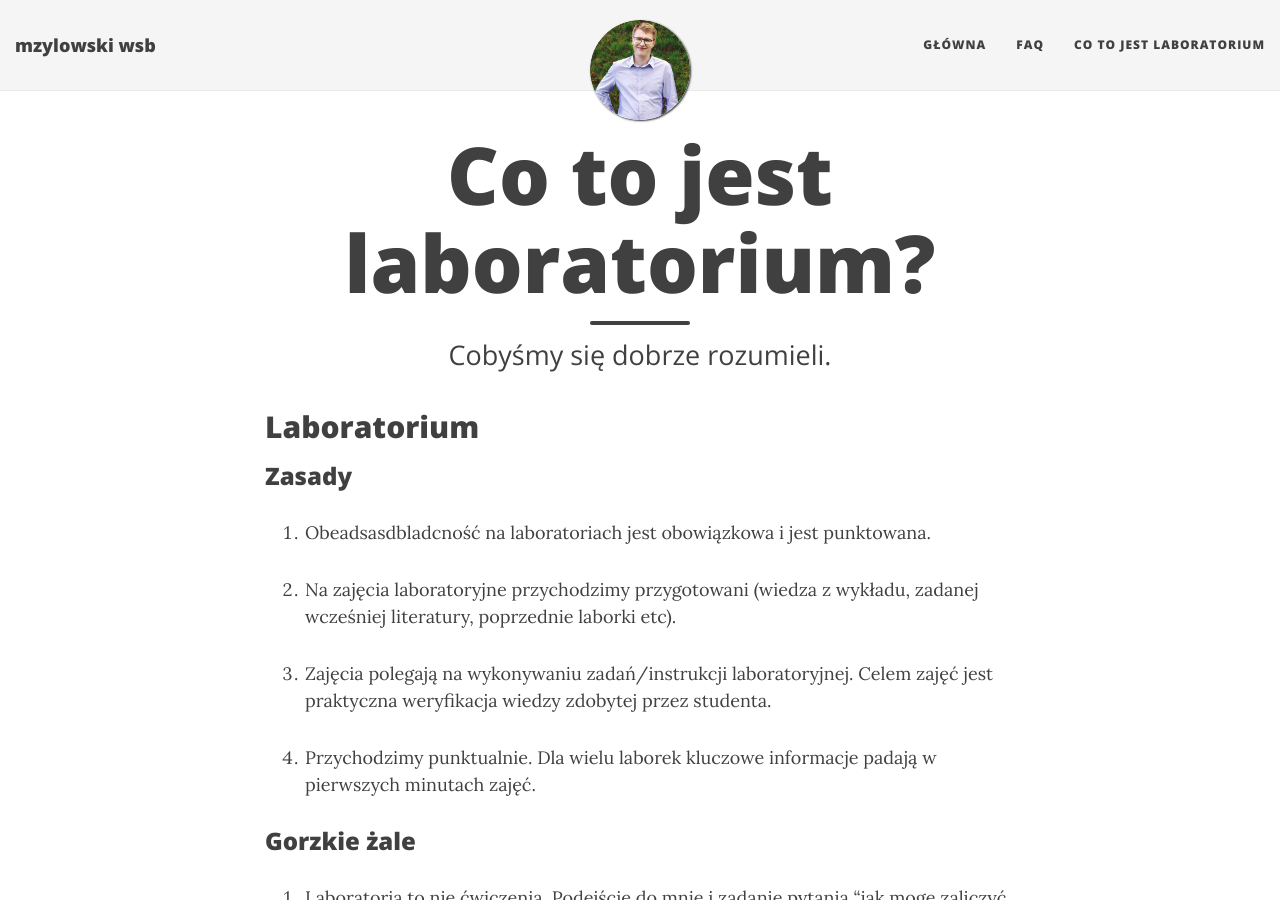
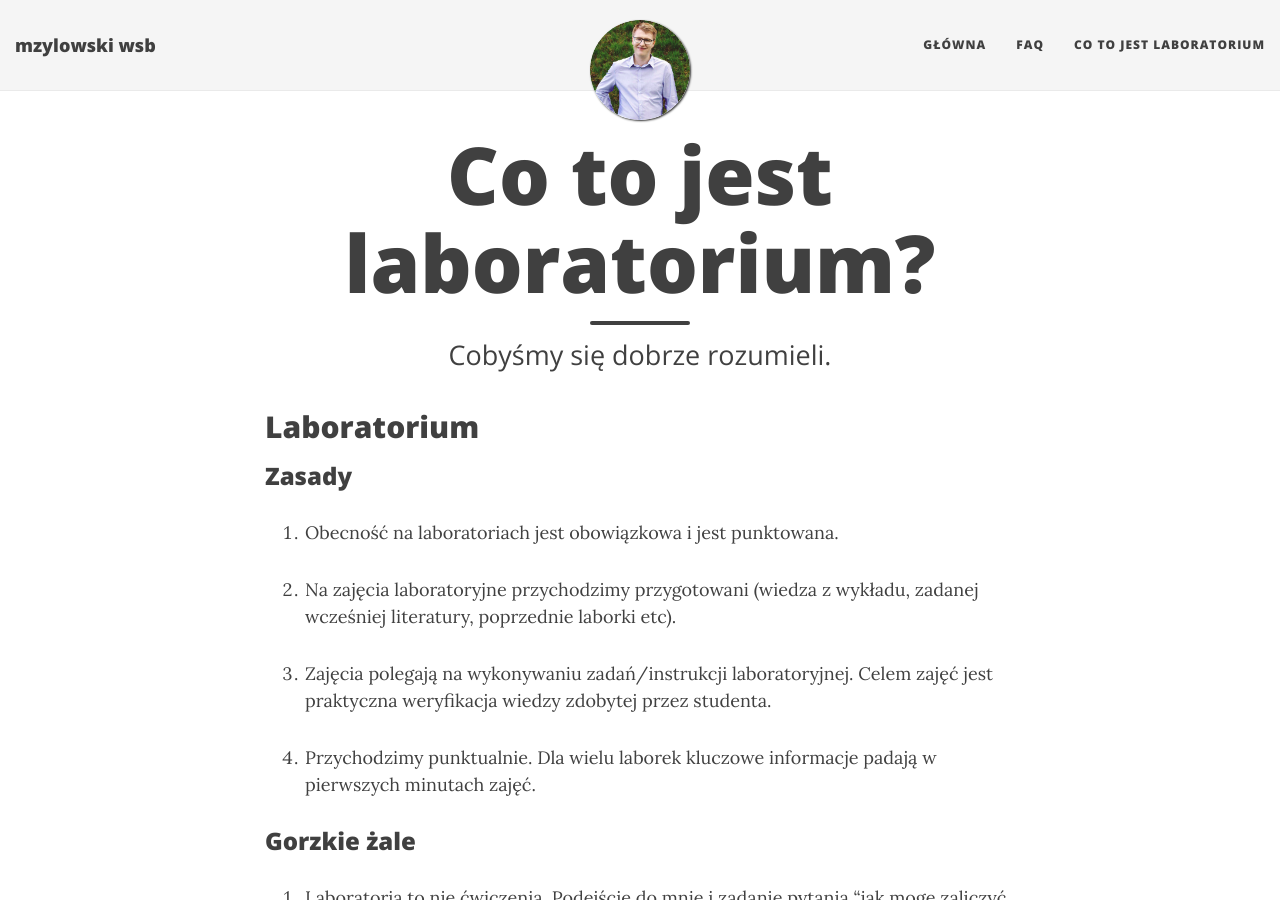
Before and after one commit to mzylowski/wsb-pages, a Jekyll site: the page built from laborki.md, in a window 1280 px wide and 900 px high. Built offline with Jekyll 4.4.1, drawn with Linux system fonts in a browser that asks for light colours; nearby versions of some CDN libraries.

Commit message:
Fix mistakes
This reverts commit 72979a6eade05b72cd127e858c55ed290c3b41a5.

Signed-off-by: Michał Żyłowski <michal@zylowski.net>

```diff
--- a/laborki.md
+++ b/laborki.md
@@ -7,7 +7,7 @@ subtitle: Cobyśmy się dobrze rozumieli.
 ## Laboratorium
 
 ### Zasady
-1. Obeadsasdbladcność na laboratoriach jest obowiązkowa i jest punktowana.
+1. Obecność na laboratoriach jest obowiązkowa i jest punktowana.
 
 2. Na zajęcia laboratoryjne przychodzimy przygotowani (wiedza z wykładu, zadanej wcześniej literatury, poprzednie laborki etc).
 
```
Also changed, not shown: faq.md (+1 -1 lines).
